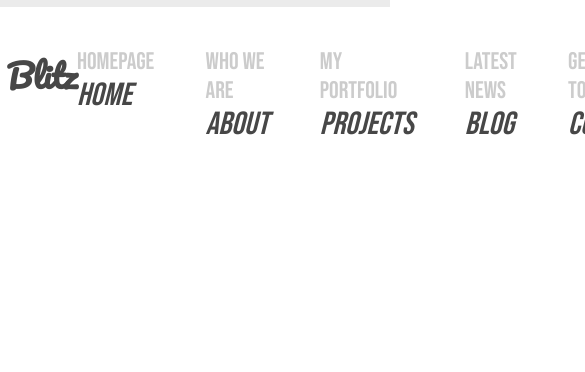
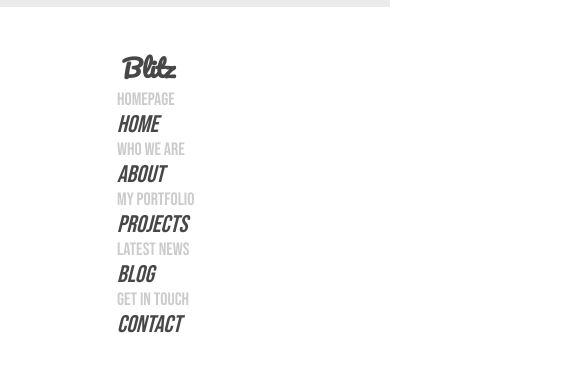
Before and after one commit to danilocalvalhan/workshop, a plain HTML site: page index.html in a window 390 px wide. Shown: the top 372 px of the page, 585 px wide, since content can reach past the window. Drawn offline with Linux system fonts and the light colour scheme.

Commit message:
Header_media_query

```diff
--- a/css/style.css
+++ b/css/style.css
@@ -13,43 +13,36 @@
 	margin: 0 auto;
 }
 
-
 /*===================================
 ========== Header =================*/
 
 header {
 	border-top: 7px solid #ebebeb;
 }
-
 .Logo_nav {
 	padding-top: 40px;
 	display: flex;
 	justify-content: space-between;
 }
-
 .Logo_nav h1 {
 	font-family: "Pacifico", cursive, sans-serif;
 	font-size: 2rem;
 	color: #474747;
 	margin-left: 0.4rem;
 }
-
 .Logo_nav ul {
 	display: flex;
 	list-style: none;
 }
-
 .Logo_nav ul li {
 	font-family: "Bebas Neue", sans-serif, Arial;
 	font-size: 1.5rem;
 	text-transform: uppercase;
 	margin-right: 3.2rem;
 }
-
 .Logo_nav ul li:last-child {
 	margin: 0;
 }
-
 .Logo_nav ul li em {
 	font-family: "Bebas Neue", sans-serif, Arial;
 	font-size: 2rem;
@@ -57,3 +50,28 @@ header {
 	color: #474747;
 	display: block;
 }
+@media (max-width: 800px) {
+	.Logo_nav h1 {
+		font-size: 1.5rem;
+		margin-left: 0.3rem;
+	}
+	.Logo_nav ul li{
+		font-size: 1.12rem;
+		margin-right: 2.4rem;
+	}
+	.Logo_nav ul li em {
+		font-size: 1.5rem;
+	}
+}
+@media (max-width: 560px) {
+	header {
+		position: relative;
+	}
+	.Logo_nav {
+		display: block;
+		position: absolute; left: 30%;
+	}
+	.Logo_nav ul {
+		display: block;
+	}
+}
```
